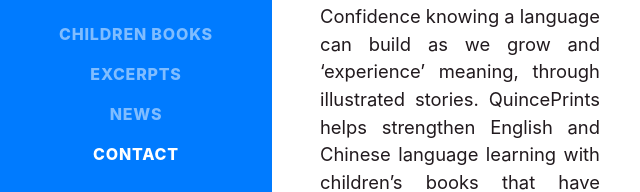
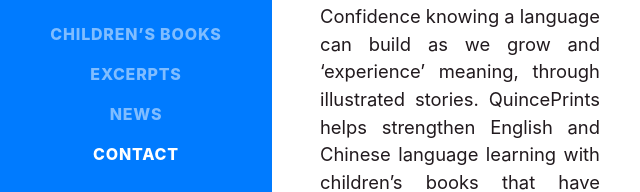
Before and after one commit to Mitri45/kiwi-read, a website with bundled scripts: page index.html in a window 1280 px wide. Shown: the part 417-609 px from the top of the page, 0-640 px from the left. Built offline with nearby package versions, Linux system fonts and the light colour scheme; a web font is replaced by a local one.

Commit message:
Rebranding

```diff
--- a/index.html
+++ b/index.html
@@ -65,7 +65,7 @@
           </li>
           <li class="nav-item">
             <a class="nav-link js-scroll-trigger" href="#samples"
-              >Children Books</a
+              >Children’s Books</a
             >
           </li>
           <li class="nav-item">
```
Also changed, not shown: 1 other file.
